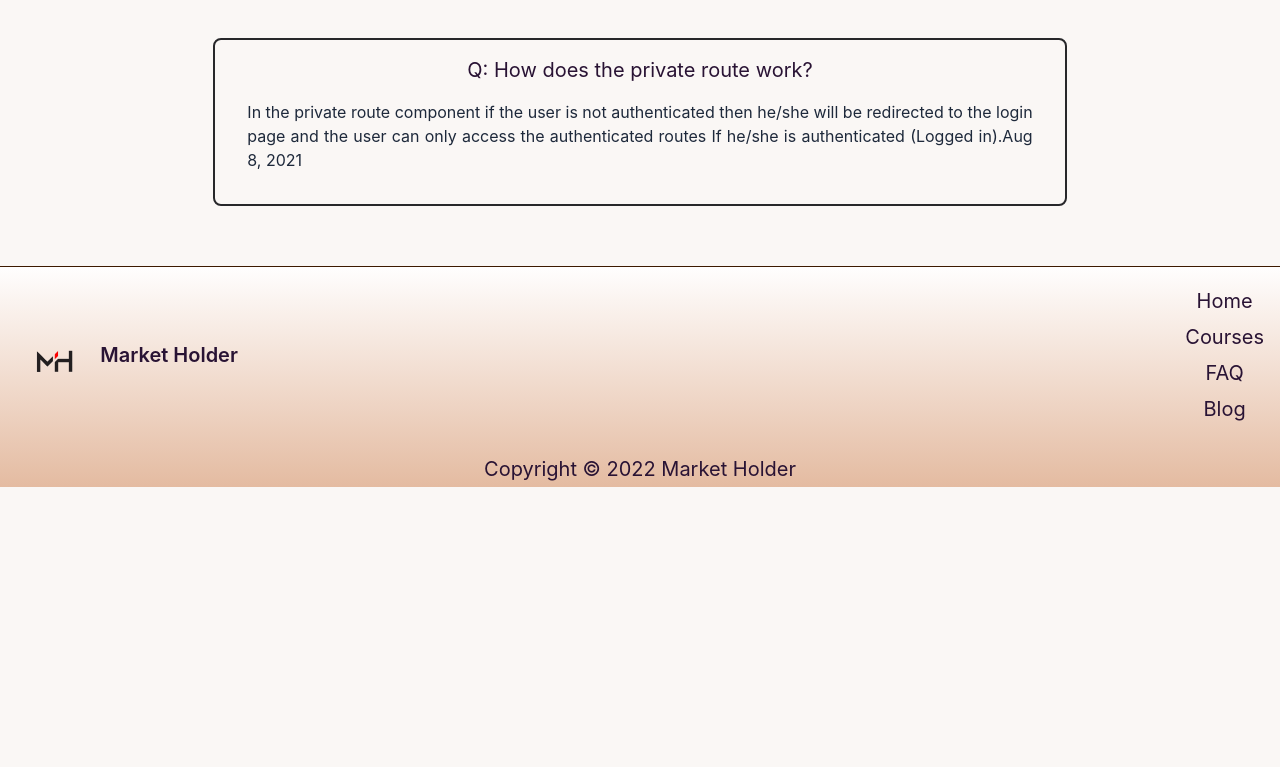
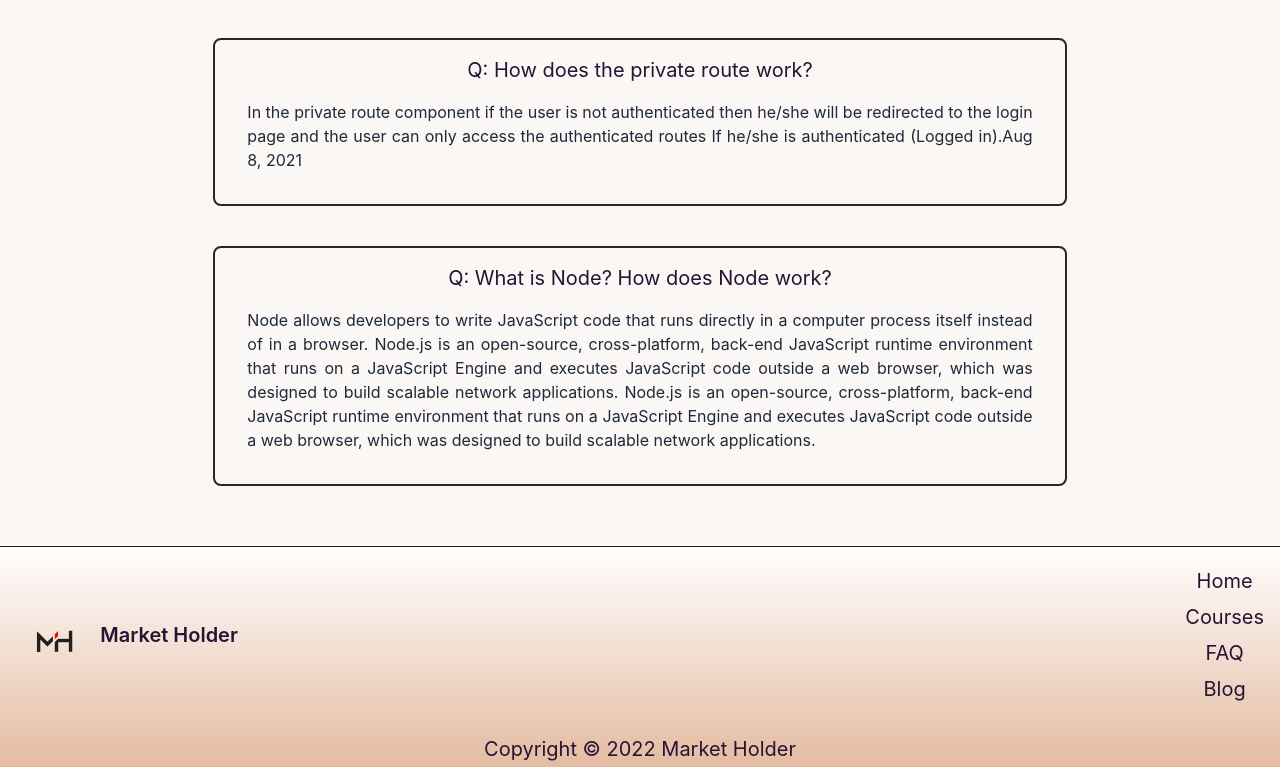
Before and after one commit to saqib0404/market-holder-client, a React (Create React App) app: page /blog in a window 1280 px wide. Shown: the part 842-1609 px from the top of the page. Before the commit the page ends 1329 px from the top, so only its background shows below. Built offline with nearby package versions, Linux system fonts and the light colour scheme.

Commit message:
4th blog added

```diff
--- a/src/components/Blog/Blog.js
+++ b/src/components/Blog/Blog.js
@@ -34,6 +34,12 @@ const Blog = () => {
                     <h3 className='text-xl text-center'>Q: How does the private route work?</h3>
                     <p className='p-4 text-slate-800 text-justify'>In the private route component if the user is not authenticated then he/she will be redirected to the login page and the user can only access the authenticated routes If he/she is authenticated (Logged in).Aug 8, 2021</p>
                 </div>
+
+                {/* Blog-4 */}
+                <div className="blog my-5 w-8/12 py-4 px-4 border-2 rounded-lg border-zinc-800">
+                    <h3 className='text-xl text-center'>Q: What is Node? How does Node work?</h3>
+                    <p className='p-4 text-slate-800 text-justify'>Node allows developers to write JavaScript code that runs directly in a computer process itself instead of in a browser. Node.js is an open-source, cross-platform, back-end JavaScript runtime environment that runs on a JavaScript Engine and executes JavaScript code outside a web browser, which was designed to build scalable network applications. Node.js is an open-source, cross-platform, back-end JavaScript runtime environment that runs on a JavaScript Engine and executes JavaScript code outside a web browser, which was designed to build scalable network applications.</p>
+                </div>
             </div>
         </div>
     );
```
